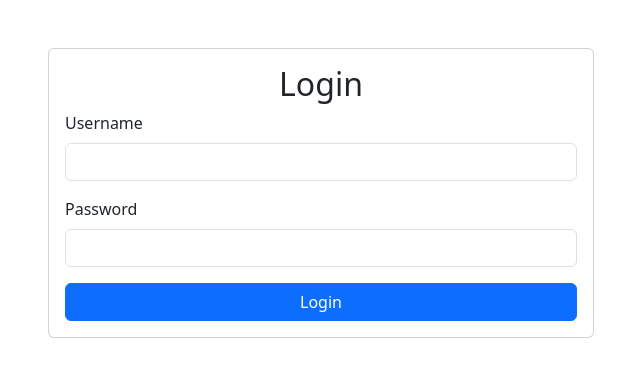
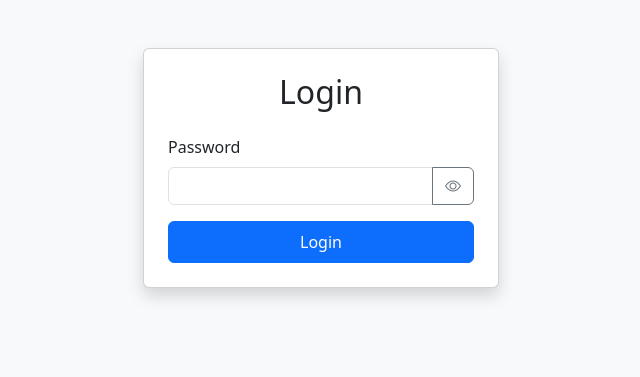
Before and after one commit to NGJIESHENG/My-Notes-Website, a Flask app: page /login in a window 1280 px wide. Shown: the top 377 px of the page, without its empty margins (319-959 px from the left). Run offline with Flask 3, Linux system fonts and the light colour scheme; parts of the project's set-up code (start-up, migrations or seed data) failed here and were passed over.

Commit message:
Working on improved login and register html

```diff
--- a/templates/login.html
+++ b/templates/login.html
@@ -1,31 +1,55 @@
 <!DOCTYPE html>
-<html>
+<html lang="en">
     <head>
-        <title>Login</title>
+        <meta charset="UTF-8">
+        <meta name="viewport" content="width=device-width, initial-scale=1">
+        <title>Login My Notes</title>
         <link href="https://cdn.jsdelivr.net/npm/bootstrap@5.3.0/dist/css/bootstrap.min.css" rel="stylesheet">
+        <link rel="stylesheet" href="https://cdn.jsdelivr.net/npm/bootstrap-icons@1.10.0/font/bootstrap-icons.css">
     </head>
-    <body>
+    <body class ="bg-light">
         <div class="container mt-5">
-            <div class="row justify-content-center">
-                <div class="col-md-6">
-                    <div class="card">
-                        <div class="card-body">
-                            <h2 class="card-title text-center">Login</h2>
-                            <form method="POST">
-                                <div class="mb-3">
-                                    <label class="form-label">Username</label>
-                                    <input type="text" name="username" class="form-control" required>
-                                </div>
+            <div class ="row justify-content-center">
+                <div class="col-md-6 col-lg-4">
+                    <div class="card shadow">
+                        <div class="card-body p-4">
+                            <h2 class="card-title text-center mb-4">Login</h2>
+
+                            {% with messages = get_flashed_messages(with_categories=true)%}
+                                {%if messages %}
+                                    {% for category, message in message%}
+                                        <div class="alert-alert-{{category}} alert-dismissible fade show">
+                                            {{message}}
+                                            <button type="button" class="btn-close" data-bs-dismiss="alert"></button>
+                                        </div>
+                                    {% endfor %}
+                                {% endif %}
+                            {% endwith %}
+
+                            <form method="POST" action="{{url_for('login')}}">
                                 <div class="mb-3">
                                     <label class="form-label">Password</label>
-                                    <input type="password" name="password" class="form-control" required>
+                                    <div class="input-group">
+                                        <input type="password" name="password" id="password" class="form-control" required>
+                                        <button class="btn btn-outline-secondary" type="button" onclick="toogglePassword()">
+                                            <i class="bi bi-eye"></i>
+                                        </button>
+                                    </div>
                                 </div>
-                                <button type="submit" class="btn btn-primary w-100">Login</button>
+                                <button type="submit" class="btn btn-primary w-100 py-2">Login</button>
                             </form>
                         </div>
                     </div>
                 </div>
             </div>
-        </div>
+
+            <script>
+                function toogglePassword(){
+                    const password = document.getElementById('password');
+                    password.type = password.type === 'password' ? 'text' : 'password';
+                }
+            </script>
+            <script src="https://cdn.jsdelivr.net/npm/bootstrap@5.3.0/dist/js/bootstrap.bundle.min.js"></script>
+
     </body>
 </html>
```
Also changed, not shown: templates/register.html (+57 -0 lines).
